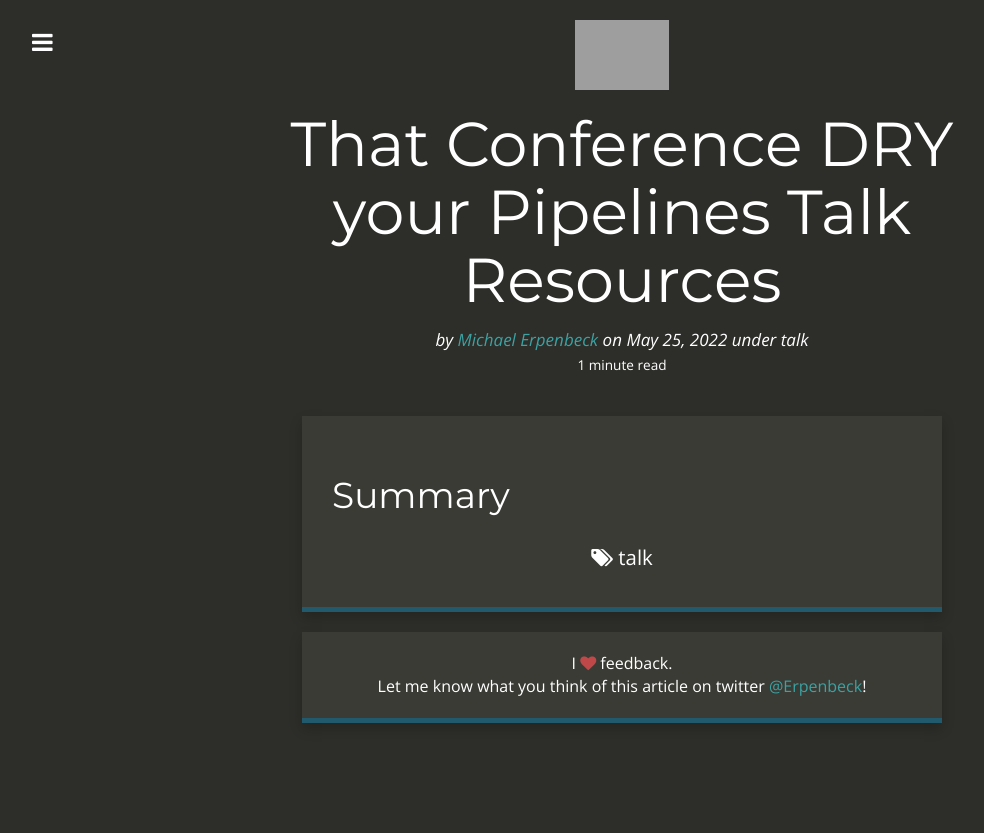
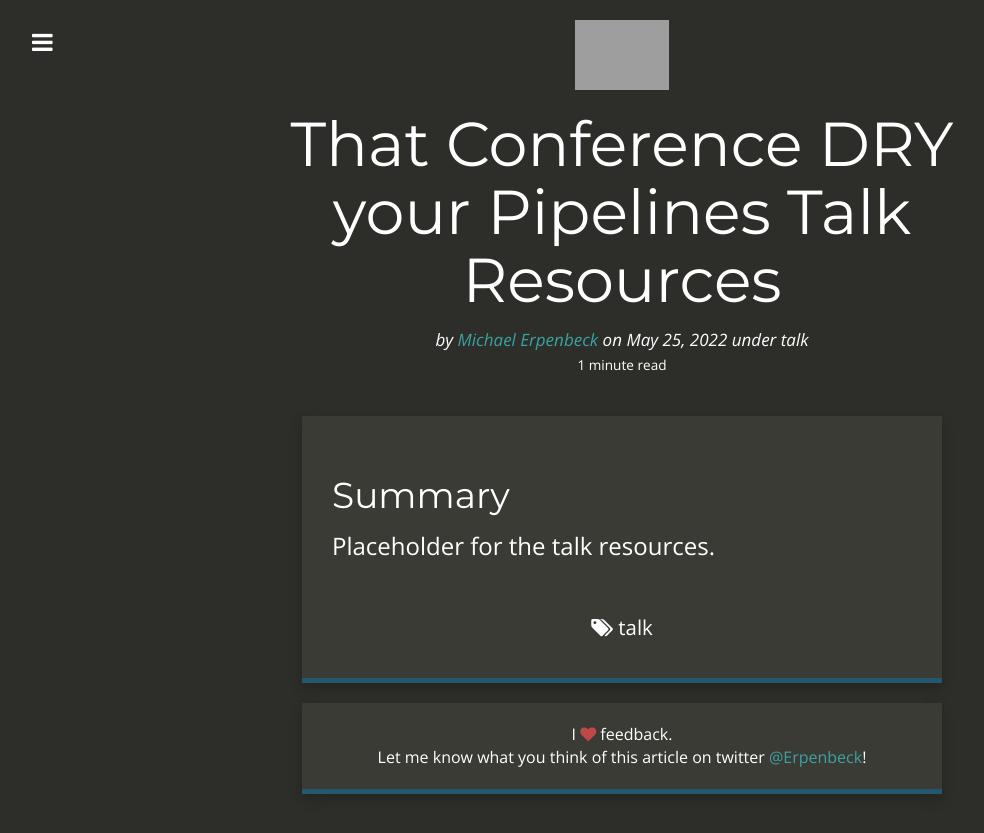
Before and after one commit to GitMje/gitmje.github.io, a Jekyll site: the page built from _posts/2022-05-25-that-dry.md, in a window 1280 px wide. Shown: the top 833 px of the page, without its empty margins (18-1002 px from the left). Built offline with Jekyll 4.4.1, drawn with Linux system fonts in a browser that asks for light colours; nearby versions of some CDN libraries; grey boxes are pictures that could not be loaded.

Commit message:
Update That Dry

```diff
--- a/_posts/2022-05-25-that-dry.md
+++ b/_posts/2022-05-25-that-dry.md
@@ -11,3 +11,5 @@ tags:
 ---
 
 ## Summary
+
+Placeholder for the talk resources.
```
